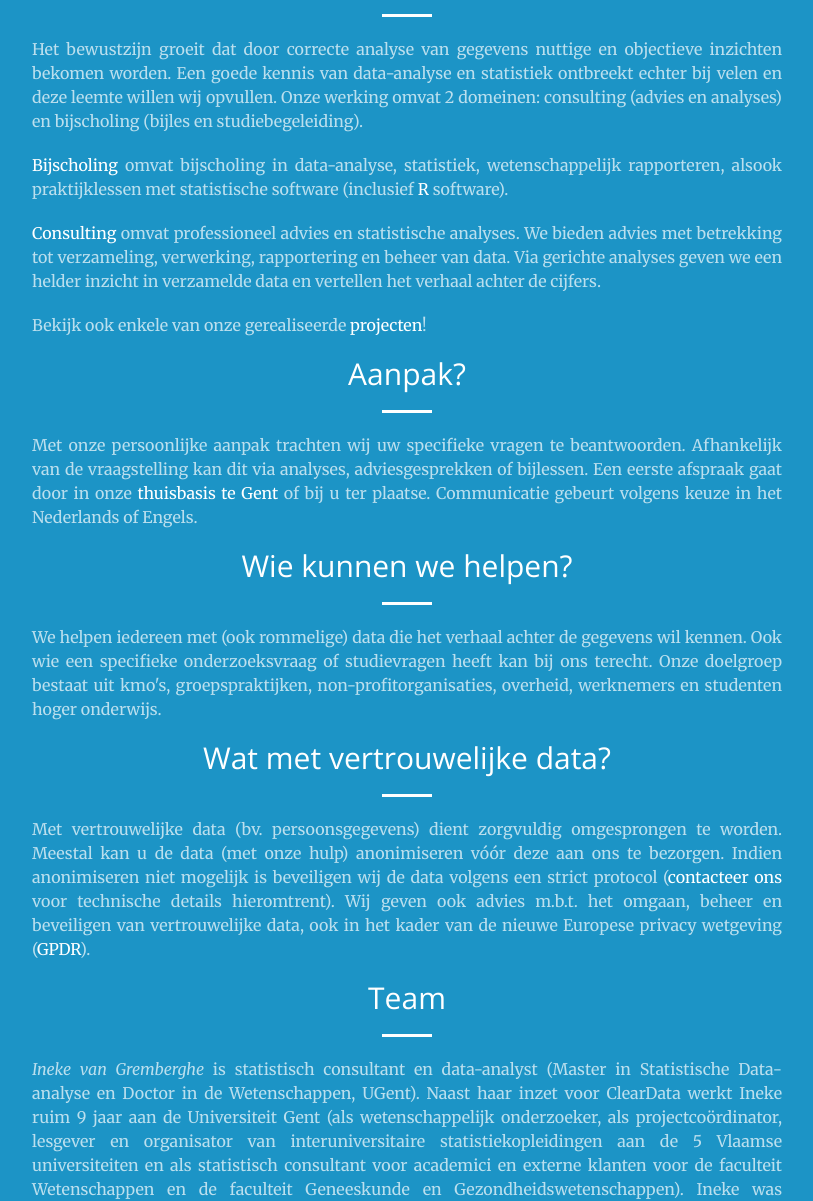
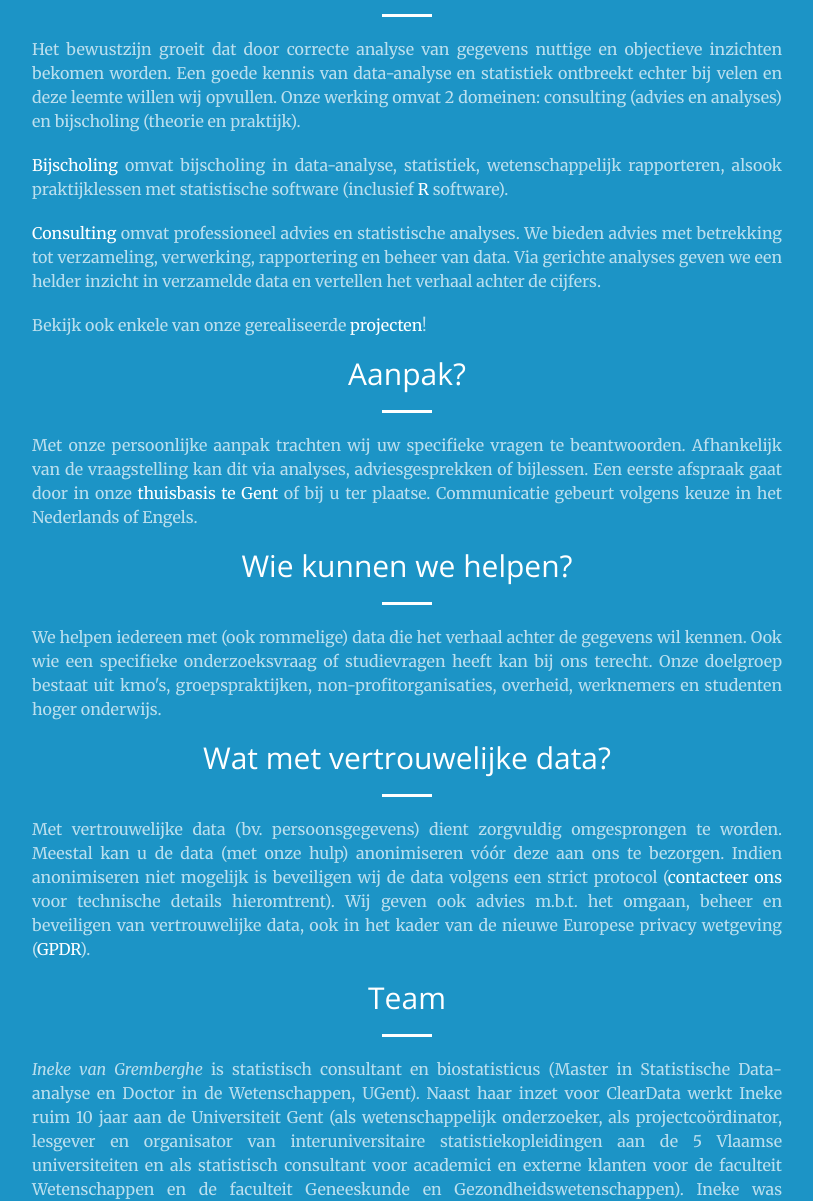
Before and after one commit to cleardatabe/website, a website: page index.nl.html in a window 1280 px wide. Shown: the part 619-1820 px from the top of the page, without its empty margins (233-1046 px from the left). Drawn offline with nearby package versions, Linux system fonts and the light colour scheme; files that its build step writes are made by us from their sources.

Commit message:
edits by Ineke

```diff
--- a/index.nl.html
+++ b/index.nl.html
@@ -12,7 +12,7 @@
                     <h2 class="section-heading">Wat doen we?</h2>
                     <hr class="light">
                     <p class="text-faded text-justify">
-Het bewustzijn groeit dat door correcte analyse van gegevens nuttige en objectieve inzichten bekomen worden. Een goede kennis van data-analyse en statistiek ontbreekt echter bij velen en deze leemte willen wij opvullen. Onze werking omvat 2 domeinen: consulting (advies en analyses) en bijscholing (bijles en studiebegeleiding).
+Het bewustzijn groeit dat door correcte analyse van gegevens nuttige en objectieve inzichten bekomen worden. Een goede kennis van data-analyse en statistiek ontbreekt echter bij velen en deze leemte willen wij opvullen. Onze werking omvat 2 domeinen: consulting (advies en analyses) en bijscholing (theorie en praktijk).
 					<p class="text-faded text-justify">
 <a href="students.nl.html">Bijscholing</a> omvat bijscholing in data-analyse, statistiek, wetenschappelijk rapporteren, alsook praktijklessen met statistische software (inclusief <a target="_blank" href="https://www.r-project.org">R</a> software).
 
@@ -62,7 +62,7 @@ Bekijk ook enkele van onze gerealiseerde <a href="projects.nl.html">projecten</a
                     <h2 class="section-heading">Team</h2>
                     <hr class="light">
                     <p class="text-faded text-justify">
-					<em>Ineke van Gremberghe</em> is statistisch consultant en data-analyst (Master in Statistische Data-analyse en Doctor in de Wetenschappen, UGent). Naast haar inzet voor ClearData werkt Ineke ruim 9 jaar aan de Universiteit Gent (als wetenschappelijk onderzoeker, als projectcoördinator, lesgever en organisator van interuniversitaire statistiekopleidingen aan de 5 Vlaamse universiteiten en als statistisch consultant voor academici en externe klanten voor de faculteit Wetenschappen en de faculteit Geneeskunde en Gezondheidswetenschappen). Ineke was betrokken in verschillende data-analyseprojecten uit uiteenlopende disciplines, maar de laatste jaren heeft ze zich verder gespecialiseerd in biostatistiek binnen de gezondheidszorg. Zie ook <a href="docs/cv-Ineke%20van%20Gremberghe%202020.pdf">cv</a>.
+					<em>Ineke van Gremberghe</em> is statistisch consultant en biostatisticus (Master in Statistische Data-analyse en Doctor in de Wetenschappen, UGent). Naast haar inzet voor ClearData werkt Ineke ruim 10 jaar aan de Universiteit Gent (als wetenschappelijk onderzoeker, als projectcoördinator, lesgever en organisator van interuniversitaire statistiekopleidingen aan de 5 Vlaamse universiteiten en als statistisch consultant voor academici en externe klanten voor de faculteit Wetenschappen en de faculteit Geneeskunde en Gezondheidswetenschappen). Ineke was betrokken in verschillende data-analyseprojecten uit uiteenlopende disciplines, maar de laatste jaren heeft ze zich verder gespecialiseerd in biostatistiek binnen de gezondheidszorg. Zie ook <a href="docs/cv-Ineke%20van%20Gremberghe%202020.pdf">cv</a>.
                     </p>
      		<p class="text-faded text-justify">
 					<em>Benny Colyn</em> biedt de noodzakelijke IT en programmeerondersteuning. Hij werkt sinds 2008 als programmeur en software architect in de privésector en heeft ervaring in o.a. relationele en niet-relationele databanken, Java/Scala software development, Python scripting, Big Data, website ontwikkeling en IT security. <!-- Hij is ook beschikbaar voor het geven van workshops over softwareontwikkelingtechnieken. -->
```
